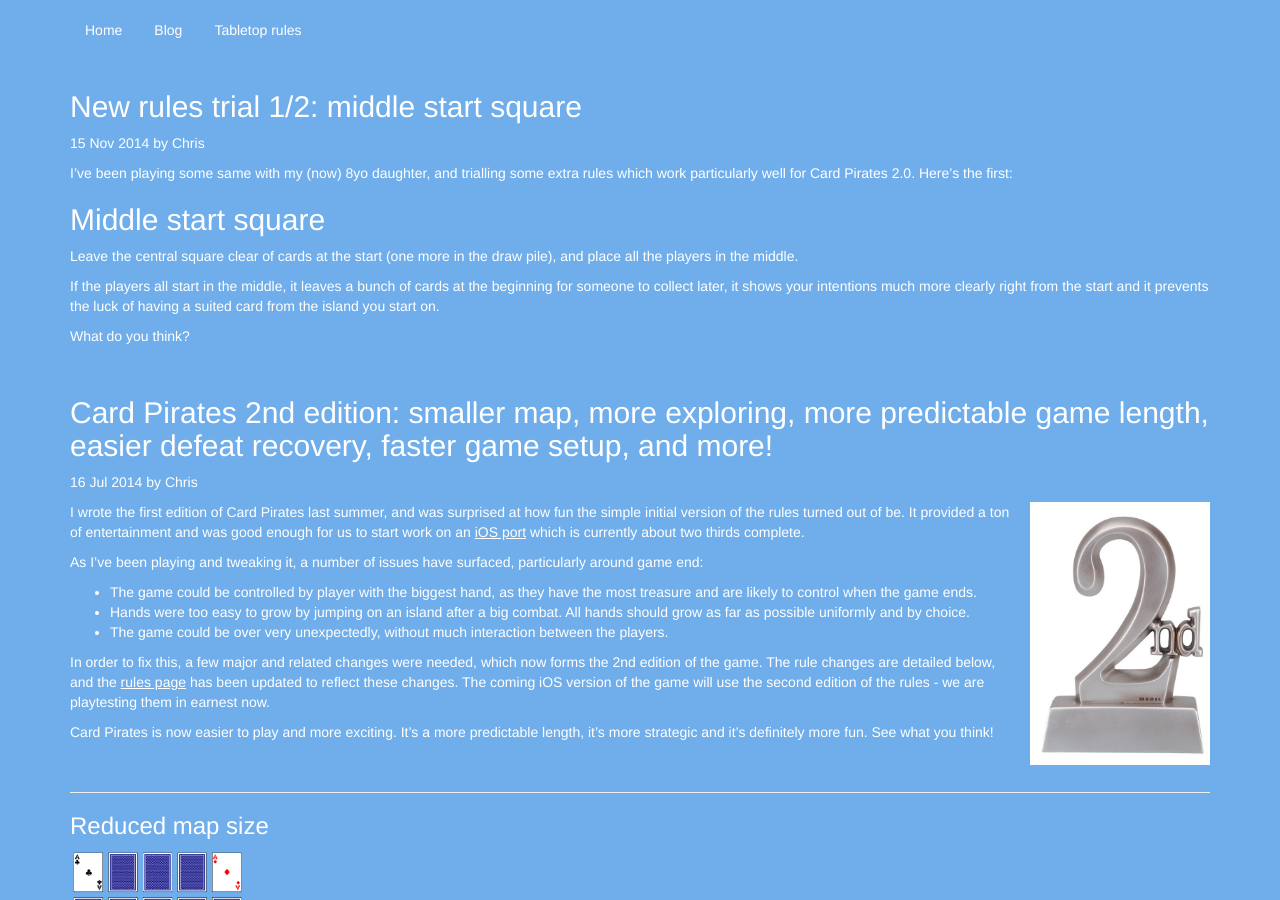
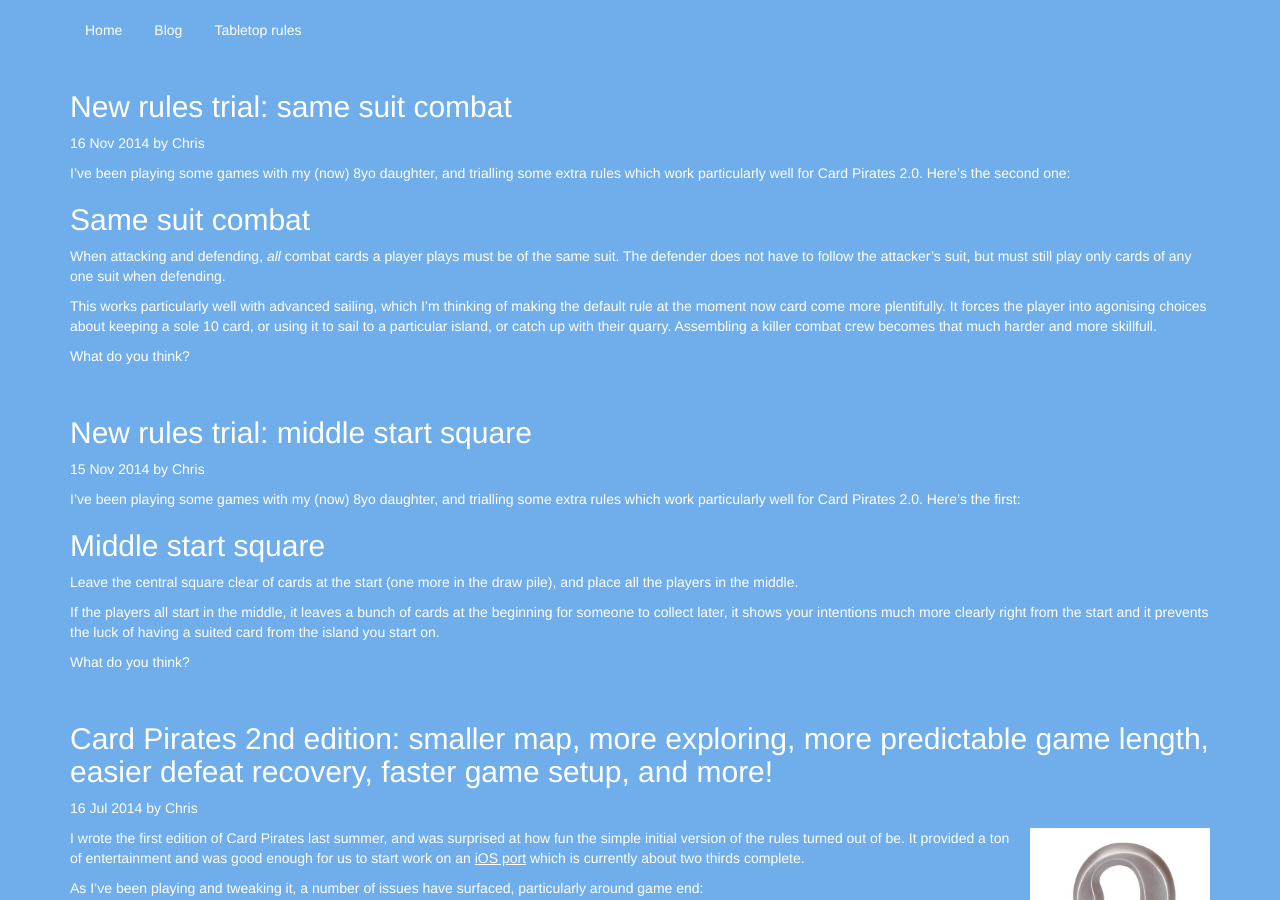
Before and after one commit to chrismdp/cardpirates, a Jekyll site: the page built from blog/index.md, in a window 1280 px wide and 900 px high. Built offline with Jekyll 4.4.1, drawn with Linux system fonts in a browser that asks for light colours; nearby versions of some CDN libraries.

Commit message:
Same suit combat
Force updated by Jenkins build 2014-11-17_08-40-55

```diff
--- a/_posts/2014-11-15-middle-start-square.md
+++ b/_posts/2014-11-15-middle-start-square.md
@@ -1,13 +1,13 @@
 ---
 layout: post
-title:  "New rules trial 1/2: middle start square"
+title:  "New rules trial: middle start square"
 date: 2014-11-15 22:27:57 +0000
 tags: news development rules
 author: Chris
 
 ---
 
-I've been playing some same with my (now) 8yo daughter, and trialling some extra rules which work particularly well for Card Pirates 2.0. Here's the first:
+I've been playing some games with my (now) 8yo daughter, and trialling some extra rules which work particularly well for Card Pirates 2.0. Here's the first:
 
 ## Middle start square
 
--- /dev/null
+++ b/_posts/2014-11-16-same-suit-combat.md
@@ -0,0 +1,18 @@
+---
+layout: post
+title:  "New rules trial: same suit combat"
+date: 2014-11-16 12:27:57 +0000
+tags: news development rules
+author: Chris
+
+---
+
+I've been playing some games with my (now) 8yo daughter, and trialling some extra rules which work particularly well for Card Pirates 2.0. Here's the second one:
+
+## Same suit combat
+
+When attacking and defending, *all* combat cards a player plays must be of the same suit. The defender does not have to follow the attacker's suit, but must still play only cards of any one suit when defending.
+
+This works particularly well with advanced sailing, which I'm thinking of making the default rule at the moment now card come more plentifully. It forces the player into agonising choices about keeping a sole 10 card, or using it to sail to a particular island, or catch up with their quarry. Assembling a killer combat crew becomes that much harder and more skillfull.
+
+What do you think?
```
